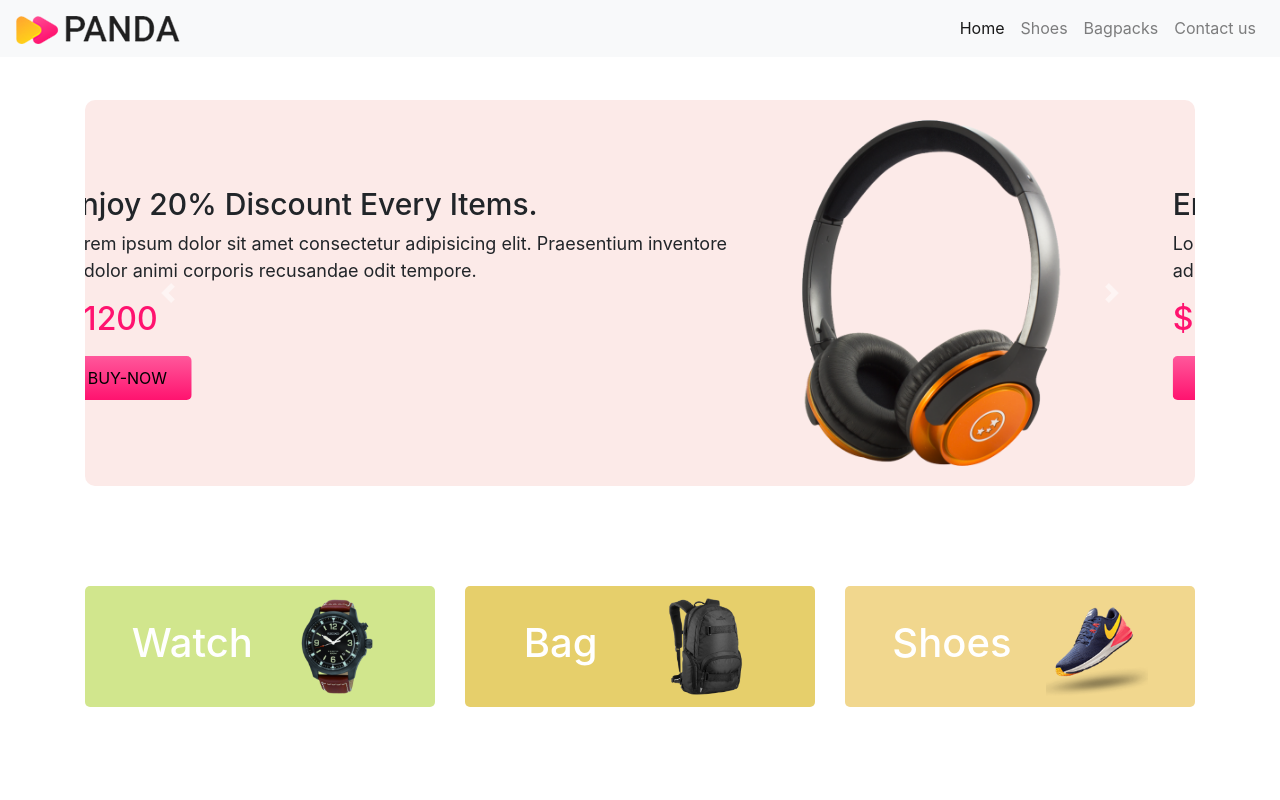
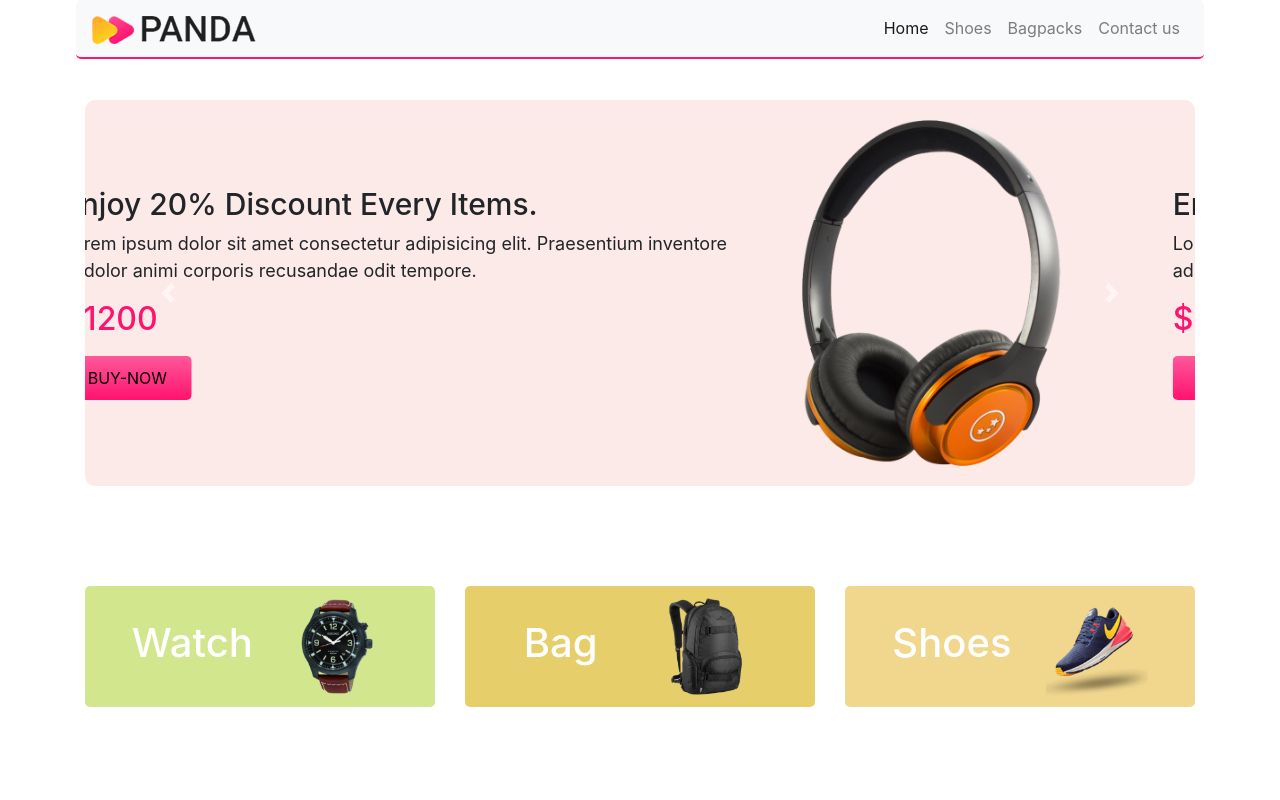
Before and after one commit to saif420/simple-commerce, a plain HTML site: page index.html in a window 1280 px wide. Shown: the top 800 px of the page. Drawn offline with nearby package versions, Linux system fonts and the light colour scheme.

Commit message:
all work finish

```diff
--- a/css/style.css
+++ b/css/style.css
@@ -1,5 +1,12 @@
 .container{
     margin-bottom: 100px;
+}
+.fixed-top {
+    right: 76px;
+    left: 76px;
+    border-bottom: 2px solid #FF136F;
+    border-radius: 5px;
+
 }
 .carousel{
     background: #fceae8;
```
